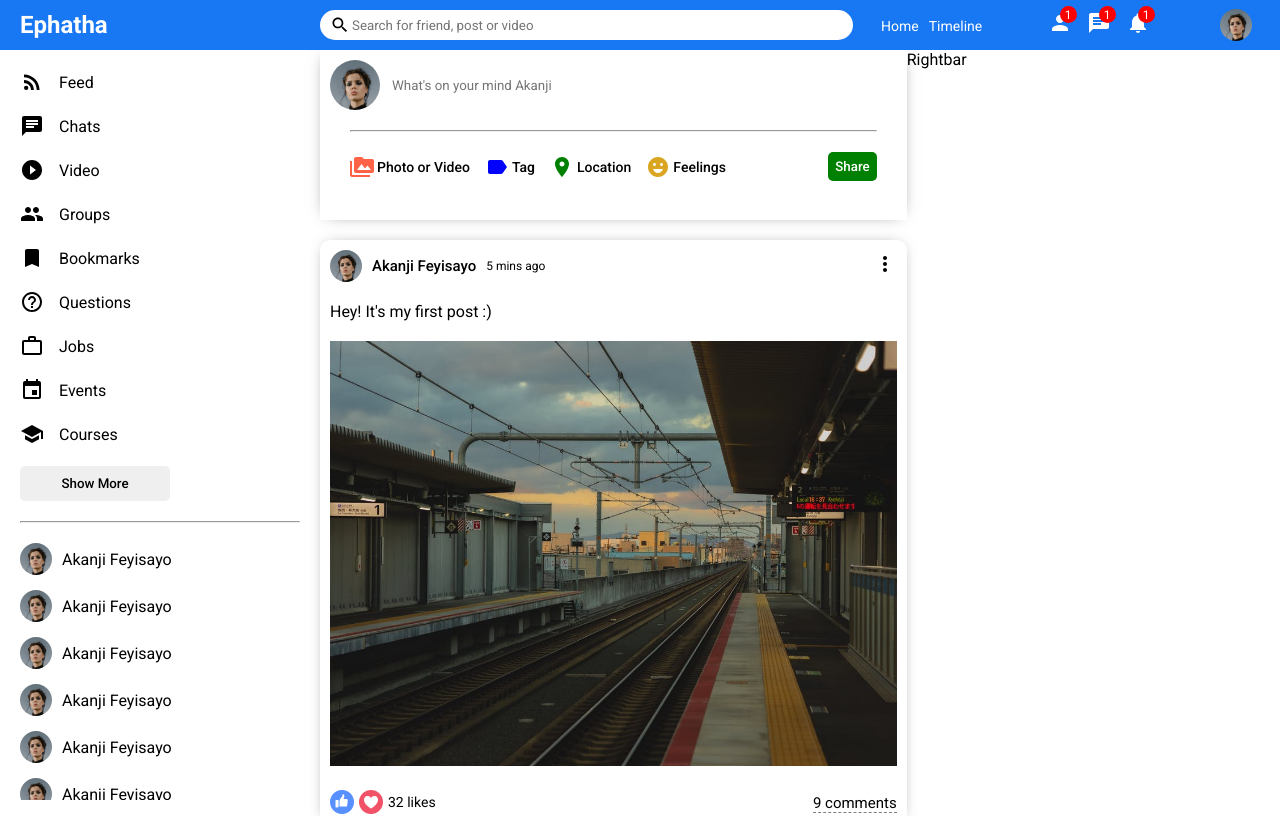
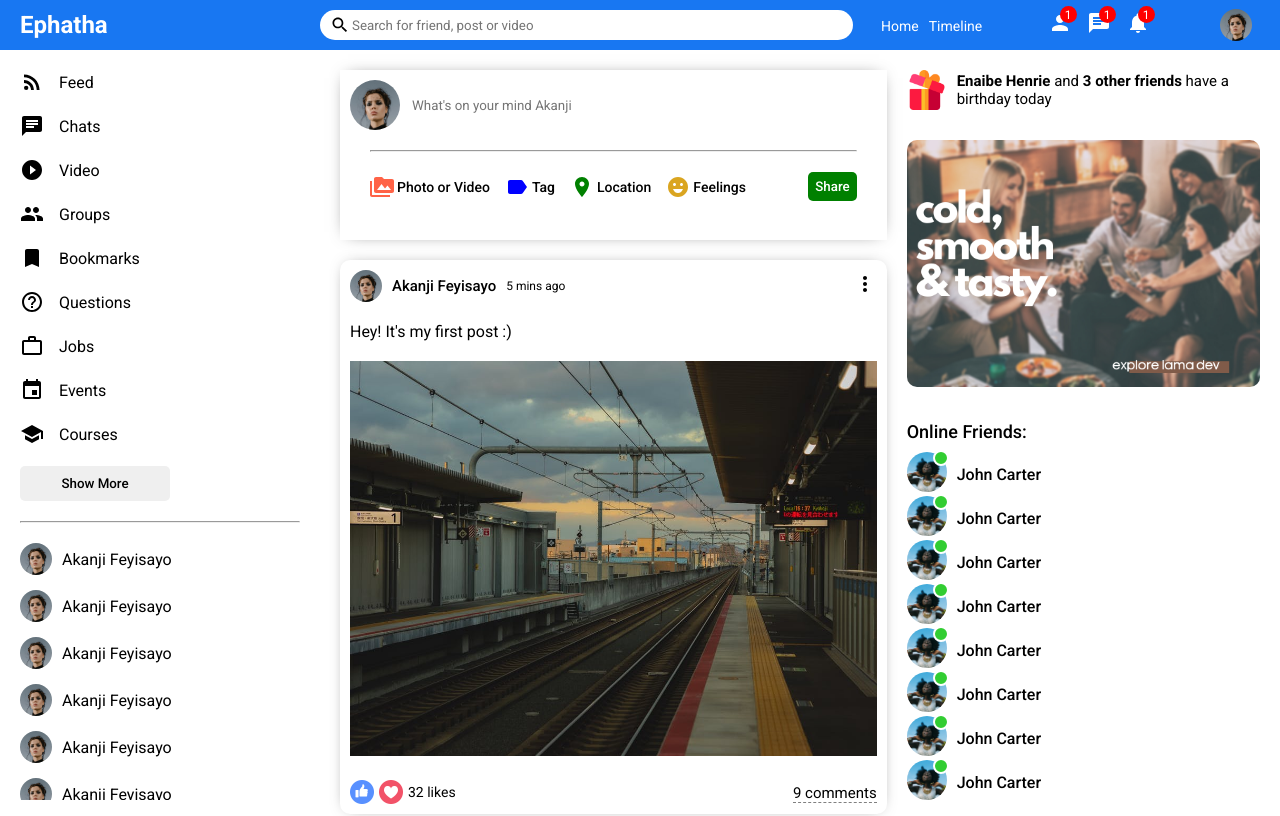
Before and after one commit to arabog/socialPrac, a React (Create React App) app in the folder clientPrac/: page / in a window 1280 px wide. Shown: the top 816 px of the page. Built offline with nearby package versions, Linux system fonts and the light colour scheme.

Commit message:
rightbar updated

```diff
--- a/clientPrac/src/components/homeCom/feed/feed.css
+++ b/clientPrac/src/components/homeCom/feed/feed.css
@@ -1,3 +1,7 @@
 .feedContainer {
           flex: 5.5;
 }
+
+.feedWrapper{
+          padding: 20px;
+}
--- a/clientPrac/src/components/homeCom/rightbar/Rightbar.jsx
+++ b/clientPrac/src/components/homeCom/rightbar/Rightbar.jsx
@@ -3,8 +3,104 @@
 export default function Rightbar() {
 
           return (
-                    <div className="rightbarContainer">
-                              Rightbar
+                    <div className="rightbar">
+                              <div className="rightbarWrapper">
+
+                                        <div className="birthdayContainer">
+                                                  <img src="assets/gift.png" alt="" className="birthdayImg" />
+
+                                                  <span className="birthdayText">
+                                                            <b>Enaibe Henrie</b> and <b>3 other friends</b> have a birthday today
+                                                  </span>
+                                        </div>
+
+                                        <img src="assets/ad.png" alt="" className="rightbarAd" />
+
+                                        <h4 className="rightbarTitle">Online Friends:</h4>
+
+                                        <ul className="rightbarFriendList">
+                                                  <li className="rightbarFriend">
+                                                            <div className="rightbarProfileImgContainer">
+                                                                      <img src="assets/person/3.jpeg" alt="" className="rightbarProfileImg" />
+
+                                                                      <span className="rightbarOnline"></span>
+                                                            </div>
+
+                                                            <span className="rightbarUsername">John Carter</span>
+                                                  </li>
+
+                                                  <li className="rightbarFriend">
+                                                            <div className="rightbarProfileImgContainer">
+                                                                      <img src="assets/person/3.jpeg" alt="" className="rightbarProfileImg" />
+
+                                                                      <span className="rightbarOnline"></span>
+                                                            </div>
+
+                                                            <span className="rightbarUsername">John Carter</span>
+                                                  </li>
+
+                                                  <li className="rightbarFriend">
+                                                            <div className="rightbarProfileImgContainer">
+                                                                      <img src="assets/person/3.jpeg" alt="" className="rightbarProfileImg" />
+
+                                                                      <span className="rightbarOnline"></span>
+                                                            </div>
+
+                                                            <span className="rightbarUsername">John Carter</span>
+                                                  </li>
+
+                                                  <li className="rightbarFriend">
+                                                            <div className="rightbarProfileImgContainer">
+                                                                      <img src="assets/person/3.jpeg" alt="" className="rightbarProfileImg" />
+
+                                                                      <span className="rightbarOnline"></span>
+                                                            </div>
+
+                                                            <span className="rightbarUsername">John Carter</span>
+                                                  </li>
+
+                                                  <li className="rightbarFriend">
+                                                            <div className="rightbarProfileImgContainer">
+                                                                      <img src="assets/person/3.jpeg" alt="" className="rightbarProfileImg" />
+
+                                                                      <span className="rightbarOnline"></span>
+                                                            </div>
+
+                                                            <span className="rightbarUsername">John Carter</span>
+                                                  </li>
+
+                                                  <li className="rightbarFriend">
+                                                            <div className="rightbarProfileImgContainer">
+                                                                      <img src="assets/person/3.jpeg" alt="" className="rightbarProfileImg" />
+
+                                                                      <span className="rightbarOnline"></span>
+                                                            </div>
+
+                                                            <span className="rightbarUsername">John Carter</span>
+                                                  </li>
+
+                                                  <li className="rightbarFriend">
+                                                            <div className="rightbarProfileImgContainer">
+                                                                      <img src="assets/person/3.jpeg" alt="" className="rightbarProfileImg" />
+
+                                                                      <span className="rightbarOnline"></span>
+                                                            </div>
+
+                                                            <span className="rightbarUsername">John Carter</span>
+                                                  </li>
+
+                                                  <li className="rightbarFriend">
+                                                            <div className="rightbarProfileImgContainer">
+                                                                      <img src="assets/person/3.jpeg" alt="" className="rightbarProfileImg" />
+
+                                                                      <span className="rightbarOnline"></span>
+                                                            </div>
+
+                                                            <span className="rightbarUsername">John Carter</span>
+                                                  </li>
+
+                                        </ul>
+                              </div>
                     </div>
           )
 }
--- a/clientPrac/src/components/homeCom/rightbar/rightbar.css
+++ b/clientPrac/src/components/homeCom/rightbar/rightbar.css
@@ -1,3 +1,75 @@
-.rightbarContainer {
+.rightbar {
           flex: 3.5;
 }
+
+.rightbarWrapper {
+          padding: 20px 20px 0 0;
+}
+
+.birthdayContainer {
+          display: flex;
+          align-items: center;
+}
+
+.birthdayImg {
+          width: 40px;
+          height: 40px;
+          margin-right: 10px;
+}
+
+.birthdayText {
+          font-weight: 400;
+          font-size: 15px;
+}
+
+.rightbarAd {
+          width: 100%;
+          border-radius: 10px;
+          margin: 30px 0;
+}
+
+
+.rightbarFriendList {
+          padding: 0;
+          margin: 0;
+          list-style: none;
+}
+
+.rightbarTitle {
+          /* margin-bottom: 20px; */
+          font-size: 18px;
+          font-weight: 500;
+          margin-bottom: 10px;
+}
+
+.rightbarFriend {
+          display: flex;
+          align-items: center;
+}
+
+.rightbarProfileImgContainer {
+          margin-right: 10px;
+          position: relative;
+}
+
+.rightbarProfileImg {
+          width: 40px;
+          height: 40px;
+          border-radius: 50%;
+          object-fit: cover;
+}
+
+.rightbarOnline {
+          position: absolute;
+          top: -2px;
+          right: -2px;
+          width: 12px;
+          height: 12px;
+          border-radius: 50%;
+          background: limegreen;
+          border: 2px solid white;
+}
+
+.rightbarUsername {
+          font-weight: 500;
+}
```
